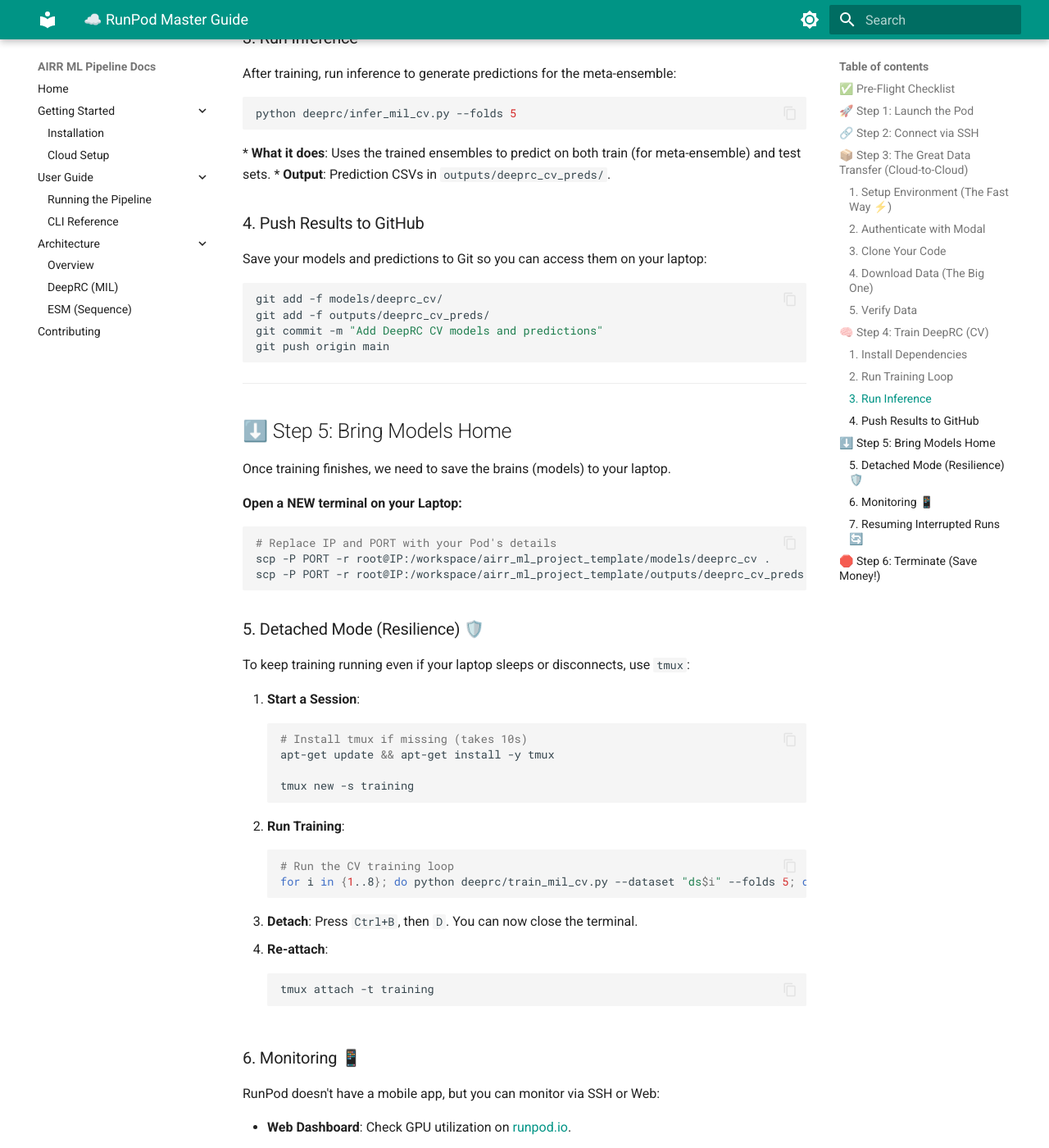
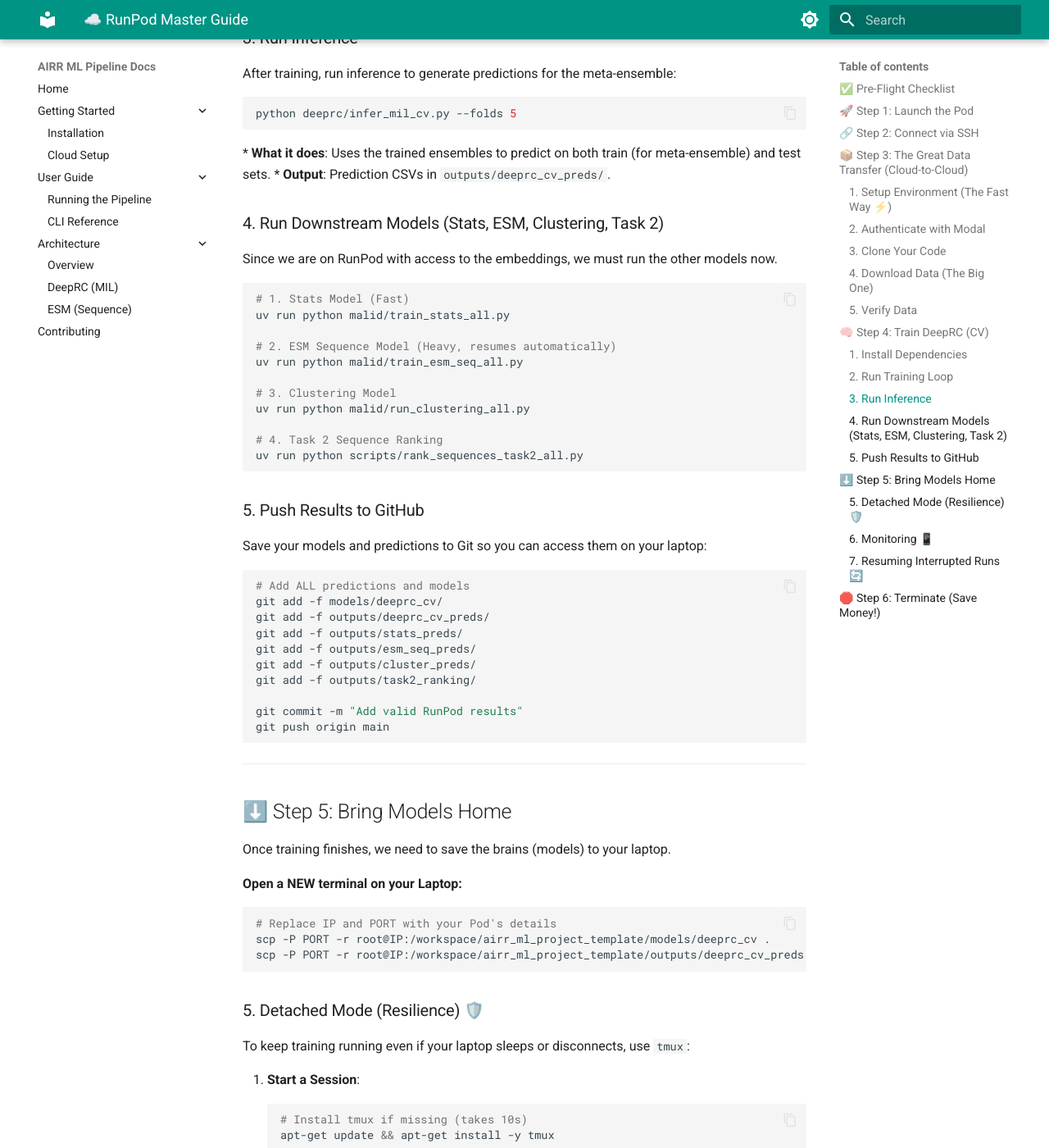
Before and after one commit to inventcures/airr-ml-25-challenge, an MkDocs documentation site: the page built from docs/runpod_guide.md, in a window 1280 px wide and 1400 px high, scrolled down 2881 px. Shown: the whole window at 82% size. Built offline with MkDocs 1.6.1 and Material for MkDocs 9.7.7, drawn with Linux system fonts in a browser that asks for light colours.

````diff
--- a/docs/runpod_guide.md
+++ b/docs/runpod_guide.md
@@ -122,12 +122,35 @@ python deeprc/infer_mil_cv.py --folds 5
 *   **What it does**: Uses the trained ensembles to predict on both train (for meta-ensemble) and test sets.
 *   **Output**: Prediction CSVs in `outputs/deeprc_cv_preds/`.
 
-### 4. Push Results to GitHub
+### 4. Run Downstream Models (Stats, ESM, Clustering, Task 2)
+Since we are on RunPod with access to the embeddings, we must run the other models now.
+
+```bash
+# 1. Stats Model (Fast)
+uv run python malid/train_stats_all.py
+
+# 2. ESM Sequence Model (Heavy, resumes automatically)
+uv run python malid/train_esm_seq_all.py
+
+# 3. Clustering Model
+uv run python malid/run_clustering_all.py
+
+# 4. Task 2 Sequence Ranking
+uv run python scripts/rank_sequences_task2_all.py
+```
+
+### 5. Push Results to GitHub
 Save your models and predictions to Git so you can access them on your laptop:
 ```bash
+# Add ALL predictions and models
 git add -f models/deeprc_cv/
 git add -f outputs/deeprc_cv_preds/
-git commit -m "Add DeepRC CV models and predictions"
+git add -f outputs/stats_preds/
+git add -f outputs/esm_seq_preds/
+git add -f outputs/cluster_preds/
+git add -f outputs/task2_ranking/
+
+git commit -m "Add valid RunPod results"
 git push origin main
 ```
 
````
Also changed, not shown: docs/final_stretch_instructions.md (added, +91 -0 lines).
